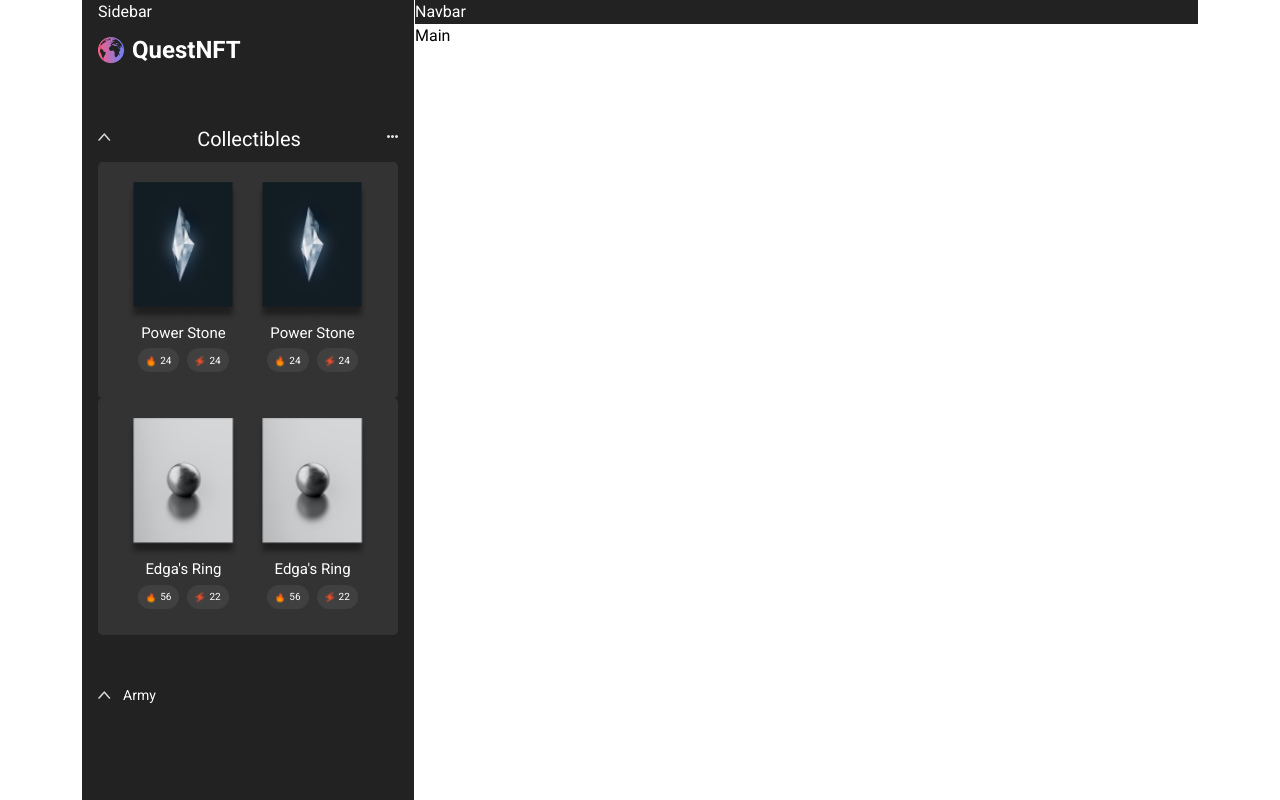
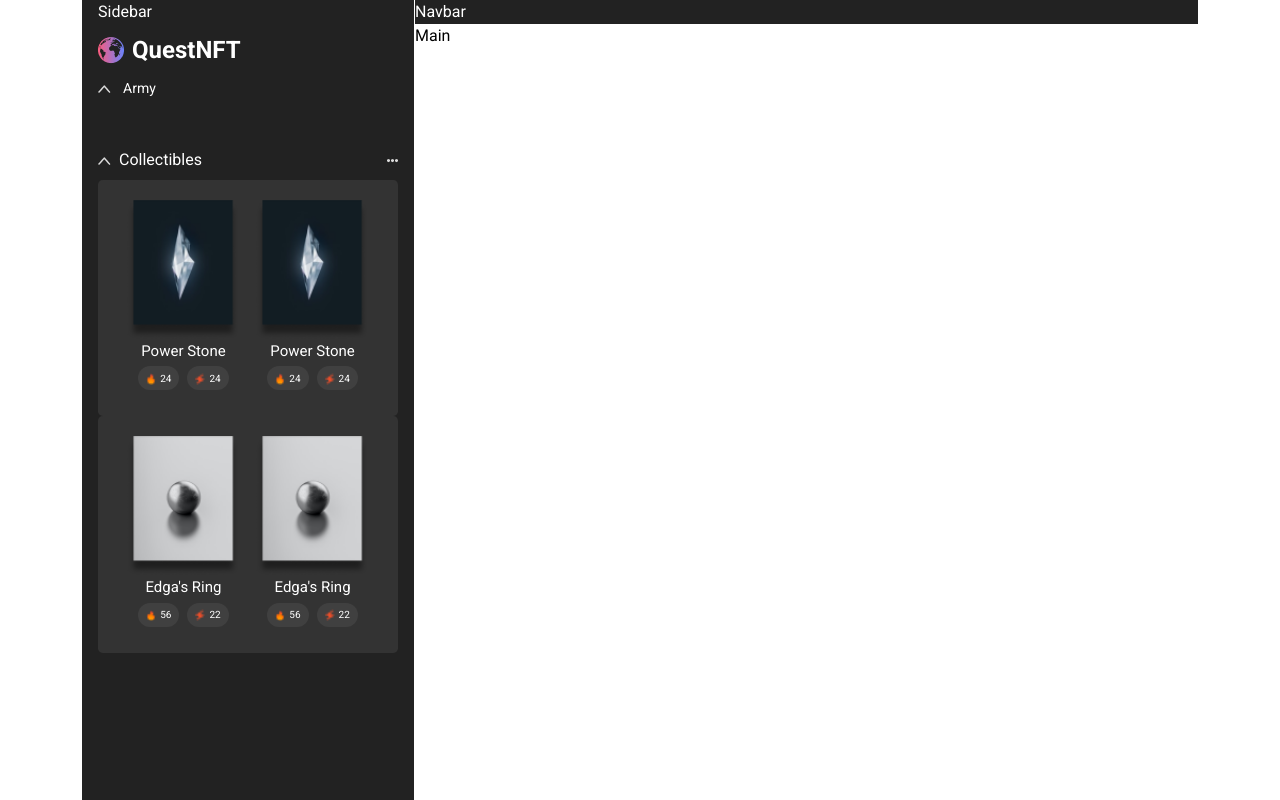
Before and after one commit to Phosah/vue_nft_project, a Vue app: page / in a window 1280 px wide. Built offline with nearby package versions, Linux system fonts and the light colour scheme.

Commit message:
Adding of some dependency

```diff
--- a/package.json
+++ b/package.json
@@ -13,6 +13,7 @@
     "bootstrap-vue": "^2.21.2",
     "core-js": "^3.6.5",
     "vue": "^2.6.11",
+    "vue-browser-geolocation": "^1.8.0",
     "vue-router": "^3.2.0",
     "vue2-google-maps": "^0.10.7",
     "vuex": "^3.4.0"
--- a/src/components/Collectibles.vue
+++ b/src/components/Collectibles.vue
@@ -1,11 +1,15 @@
 <template>
     <div>
         <div class="my-5">
+
             <div class="d-flex justify-content-between my-2">
-                <div @click="showMore"><img src="../assets/up-arrow.png" alt="Arrow icon"></div>
-                <div class="collectibles-title">Collectibles</div>
+                <div class="d-flex align-items-center">
+                    <div @click="showMore" class="me-2"><img src="../assets/up-arrow.png" alt="Arrow icon"></div>
+                    <div class="collectibles-title">Collectibles</div>
+                </div>
                 <div><img src="../assets/dots.png" alt="Dot icon"></div>
             </div>
+
             <div v-if="showCollectibles">
                 <div v-for="collectible in collectiblesOne" :key="collectible.name" class="collectibles-block d-flex justify-content-center align-items-center flex-wrap rounded-3">
 
@@ -100,7 +104,7 @@ export default {
     padding: 20px 20px 10px 20px;
 }
 .collectibles-title {
-    font-size: 20px;
+    font-size: 16px;
 }
 .collectibles-item-box {
     width: 43.5%;
--- a/src/views/Home.vue
+++ b/src/views/Home.vue
@@ -10,10 +10,10 @@
             <div class="home-sidebar__logo-text fw-bold">QuestNFT</div>
           </div>
           <div>
-            <Collectibles />
+            <ArmyComponent />
           </div>
           <div>
-            <ArmyComponent />
+            <Collectibles />
           </div>
 
         </section>
```
Also changed, not shown: 1 other file (tests, documents, lock files or other folders).
